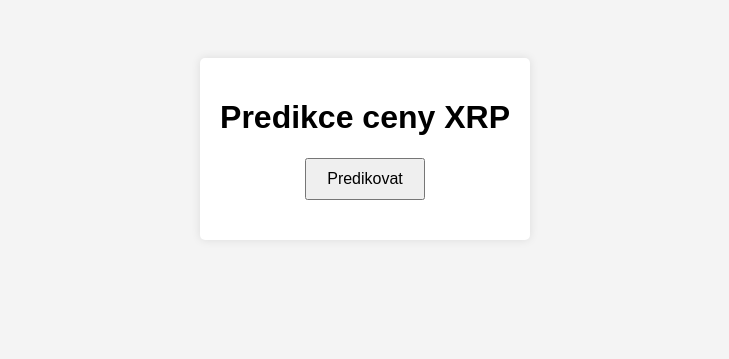
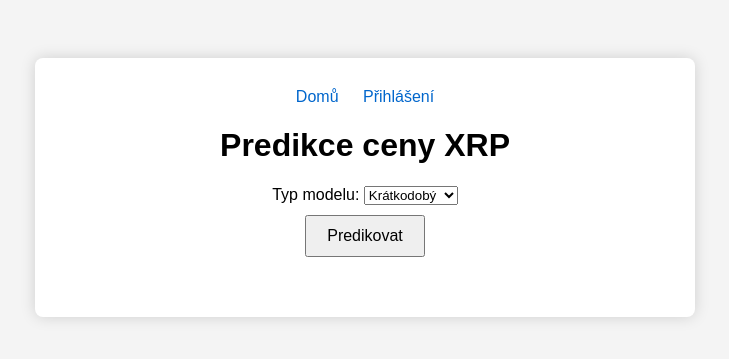
Before and after one commit to Gorkzy/xrp-price-predictor, a Flask app: page / in a window 1280 px wide. Shown: the top 359 px of the page, without its empty margins (275-1004 px from the left). Run offline with Flask 3, Linux system fonts and the light colour scheme.

Commit message:
zmena indexu

```diff
--- a/templates/index.html
+++ b/templates/index.html
@@ -2,8 +2,6 @@
 <html>
 <head>
     <meta charset="UTF-8">
-    <!-- Pro responzivitu -->
-    <meta name="viewport" content="width=device-width, initial-scale=1">
     <title>Predikce ceny XRP</title>
     <style>
         body {
@@ -14,36 +12,55 @@
         }
         .container {
             background-color: #fff;
-            padding: 20px;
-            border-radius: 5px;
-            box-shadow: 0 0 10px rgba(0,0,0,0.1);
-            display: inline-block;
-            max-width: 90%;
+            padding: 30px;
+            border-radius: 8px;
+            box-shadow: 0 0 15px rgba(0,0,0,0.15);
+            max-width: 600px;
+            margin: auto;
         }
         button {
             padding: 10px 20px;
             font-size: 16px;
             cursor: pointer;
+            margin-top: 10px;
         }
         #result {
-            margin-top: 20px;
+            margin-top: 30px;
             font-size: 18px;
             color: #333;
+        }
+        .nav {
+            margin-bottom: 20px;
+        }
+        .nav a {
+            margin: 0 10px;
+            text-decoration: none;
+            color: #0066cc;
         }
     </style>
 </head>
 <body>
     <div class="container">
+        <div class="nav">
+            <a href="/">Domů</a>
+            <a href="/signin">Přihlášení</a>
+        </div>
         <h1>Predikce ceny XRP</h1>
         <form id="predictForm">
             <input type="hidden" id="api-key" name="api_key" value="">
+            <label for="model_type">Typ modelu:</label>
+            <select id="model_type" name="model_type">
+                <option value="short" selected>Krátkodobý</option>
+                <option value="long">Dlouhodobý</option>
+            </select>
+            <br>
             <button type="submit">Predikovat</button>
         </form>
         <div id="result"></div>
     </div>
 
     <script>
-        // Získání API klíče (můžeš upravit, pokud máš třeba dynamické načítání)
+        // Získání API klíče – upravte dle potřeby
         const apiKey = "maxim-pidaras6944";
 
         // Nastavení hodnoty API klíče do skrytého inputu
@@ -53,13 +70,13 @@
         const form = document.getElementById('predictForm');
         form.addEventListener('submit', (event) => {
             event.preventDefault();
-
+            const modelType = document.getElementById('model_type').value;
             fetch('/predict', {
                 method: 'POST',
                 headers: {
                     'Content-Type': 'application/json'
                 },
-                body: JSON.stringify({ api_key: apiKey })
+                body: JSON.stringify({ api_key: apiKey, model_type: modelType })
             })
             .then(response => {
                 if (!response.ok) {
@@ -68,10 +85,9 @@
                 return response.json();
             })
             .then(data => {
-                console.log(data);
                 document.getElementById('result').innerHTML = `
                     <p>Aktuální cena XRP: <strong>${data.current_price}</strong></p>
-                    <p>Předpokládaná cena: <strong>${data.predicted_price}</strong></p>
+                    <p>Předpokládaná cena (${data.model_type} model): <strong>${data.predicted_price}</strong></p>
                 `;
             })
             .catch(error => {
```
